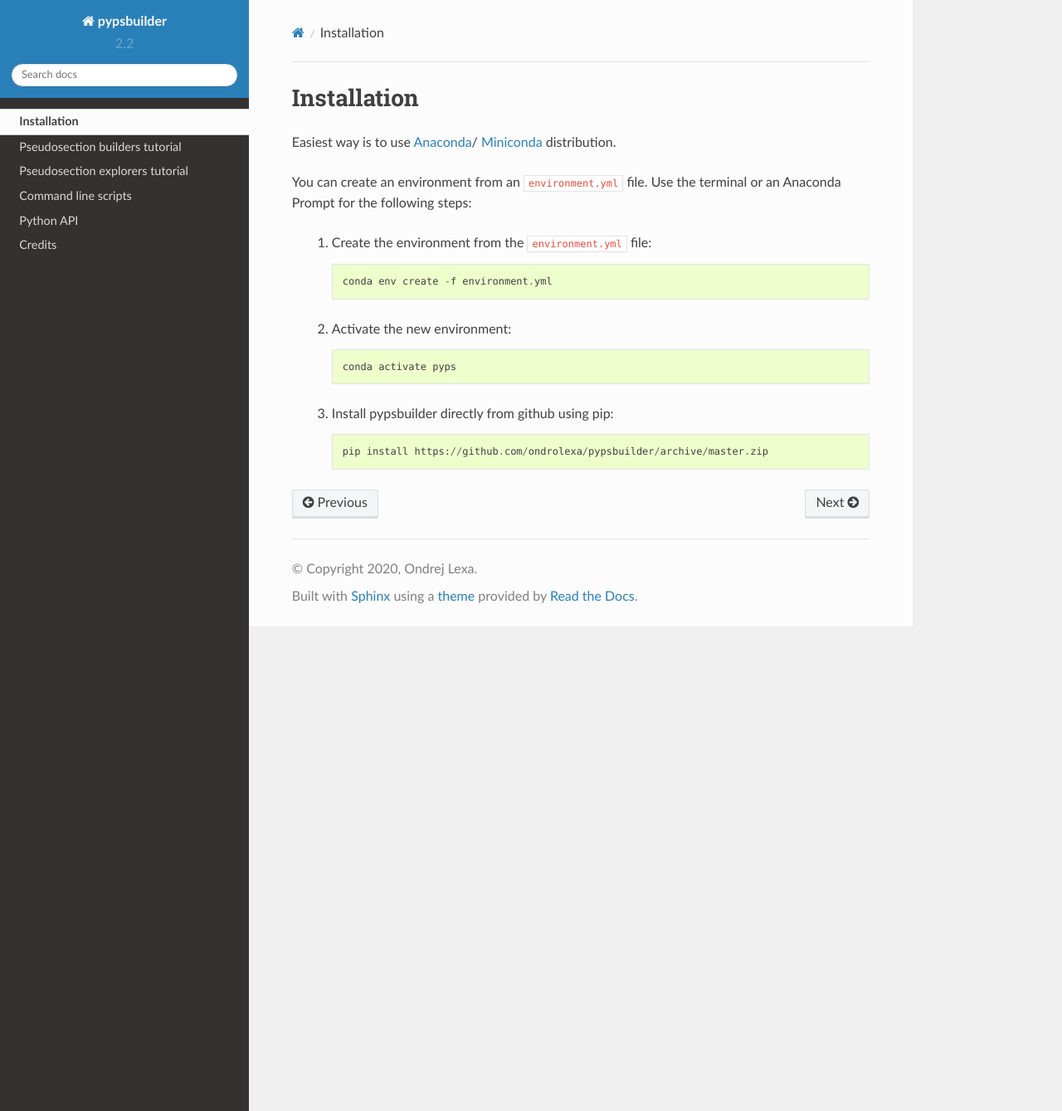
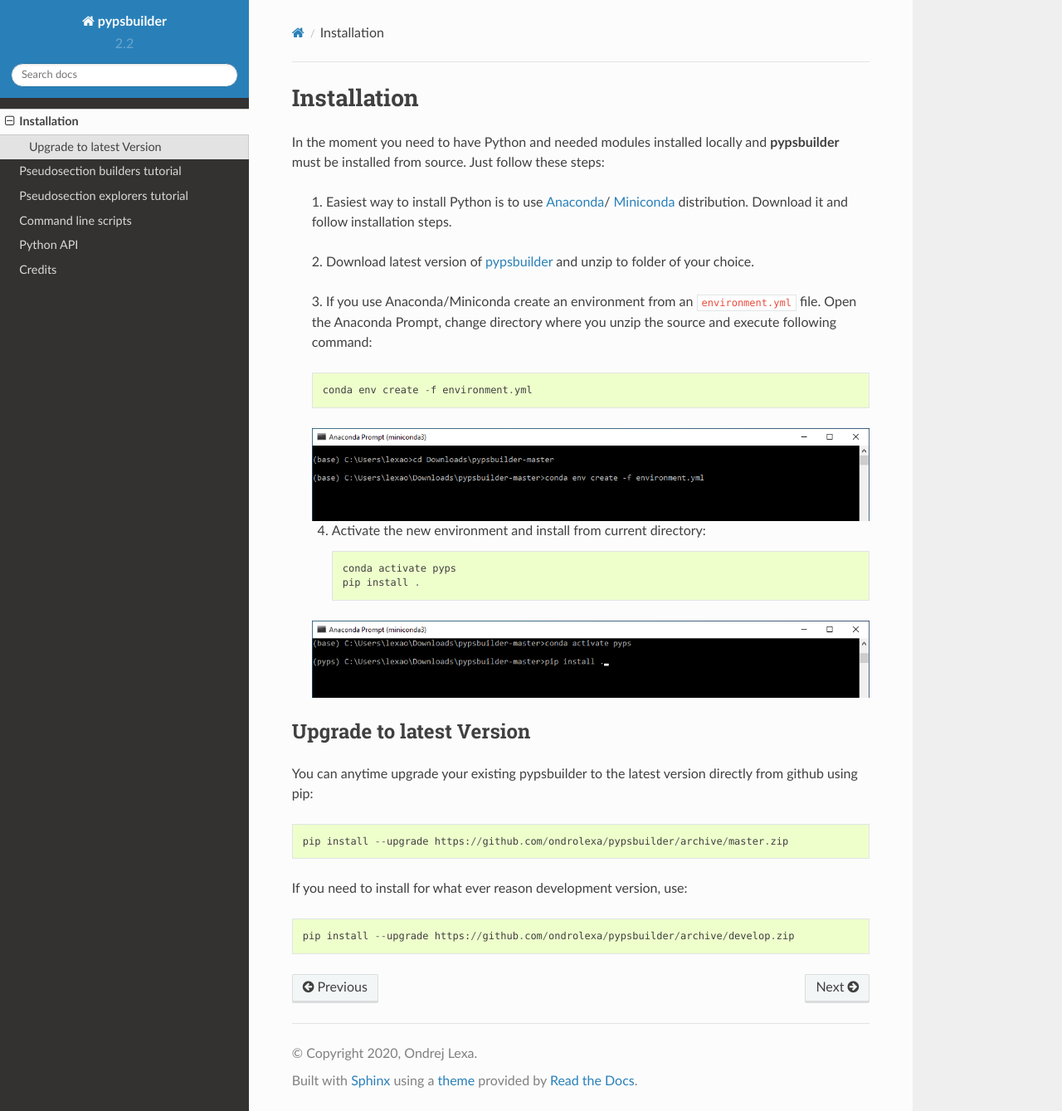
Before and after one commit to ondrolexa/pypsbuilder, a Sphinx documentation site: the page built from docs/installation.rst, in a window 1280 px wide and 1339 px high. Shown: the whole window at 83% size. Built offline with Sphinx 7.4.7 and the Read the Docs theme 2.0.0, drawn with Linux system fonts in a browser that asks for light colours.

Commit message:
install steps improved

```diff
--- a/docs/installation.rst
+++ b/docs/installation.rst
@@ -1,20 +1,39 @@
 Installation
 ============
 
-Easiest way is to use `Anaconda <https://www.anaconda.com/distribution>`_/
-`Miniconda <https://docs.conda.io/en/latest/miniconda.html>`_ distribution.
+In the moment you need to have Python and needed modules installed locally and
+**pypsbuilder** must be installed from source. Just follow these steps:
 
-You can create an environment from an ``environment.yml`` file. Use the terminal
-or an Anaconda Prompt for the following steps:
+  1. Easiest way to install Python is to use `Anaconda <https://www.anaconda.com/distribution>`_/
+  `Miniconda <https://docs.conda.io/en/latest/miniconda.html>`_ distribution.
+  Download it and follow installation steps.
 
-  1. Create the environment from the ``environment.yml`` file::
+  2. Download latest version of `pypsbuilder <https://github.com/ondrolexa/pypsbuilder/archive/master.zip>`_
+  and unzip to folder of your choice.
+
+  3. If you use Anaconda/Miniconda create an environment from an ``environment.yml``
+  file. Open the Anaconda Prompt, change directory where you unzip the source
+  and execute following command::
 
       conda env create -f environment.yml
 
-  2. Activate the new environment::
+  .. image:: images/create_environment.png
+
+  4. Activate the new environment and install from current directory::
 
       conda activate pyps
+      pip install .
 
-  3. Install pypsbuilder directly from github using pip::
+  .. image:: images/install_locally.png
 
-		  pip install https://github.com/ondrolexa/pypsbuilder/archive/master.zip
+Upgrade to latest Version
+-------------------------
+
+You can anytime upgrade your existing pypsbuilder to the latest version directly
+from github using pip::
+
+		  pip install --upgrade https://github.com/ondrolexa/pypsbuilder/archive/master.zip
+
+If you need to install for what ever reason development version, use::
+
+      pip install --upgrade https://github.com/ondrolexa/pypsbuilder/archive/develop.zip
--- a/environment.yml
+++ b/environment.yml
@@ -11,4 +11,3 @@
 - descartes
 - tqdm
 - notebook
-- jupyterlab
```
Also changed, not shown: README.md (+1 -1 lines), docs/images/create_environment.png (added), docs/images/install_locally.png (added).
